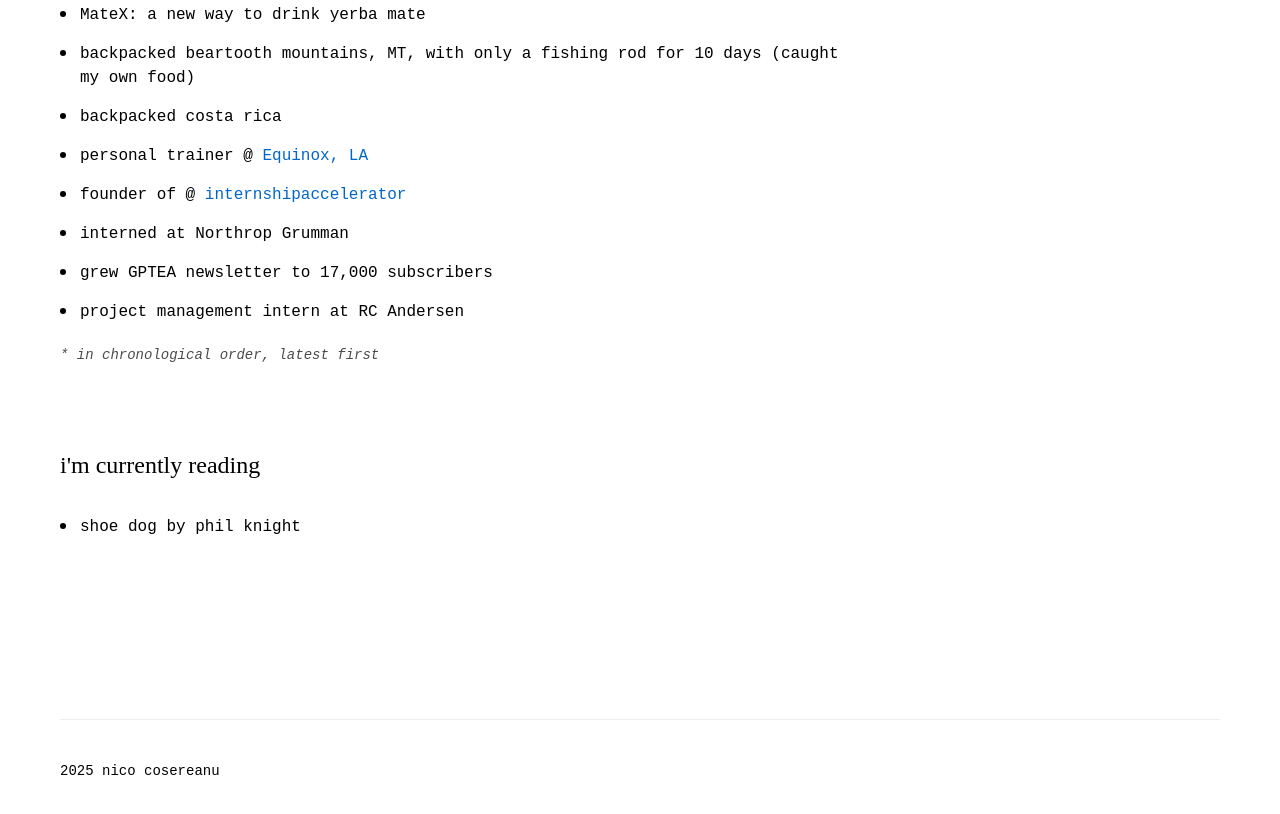
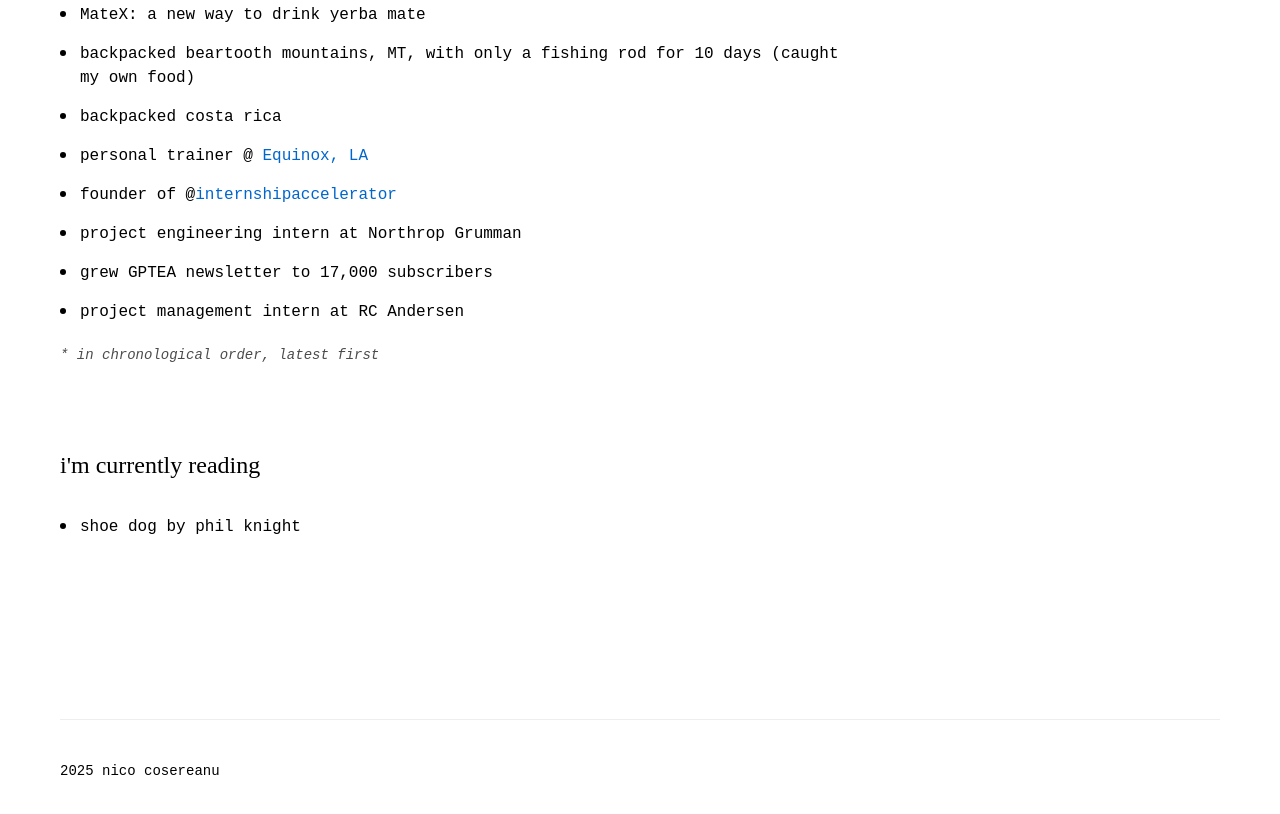
Before and after one commit to drinkitza/cosereanu-com, a plain HTML site: page index.html in a window 1280 px wide. Shown: the part 777-1591 px from the top of the page. Drawn offline with Linux system fonts and the light colour scheme.

Commit message:
Connect @ symbol to internshipaccelerator and update Northrop Grumman role

```diff
--- a/index.html
+++ b/index.html
@@ -62,10 +62,10 @@
                         <p>personal trainer @ <span class="highlight">Equinox, LA</span></p>
                     </div>
                     <div class="work-item">
-                        <p>founder of @ <span class="highlight">internshipaccelerator</span></p>
+                        <p>founder of @<span class="highlight">internshipaccelerator</span></p>
                     </div>
                     <div class="work-item">
-                        <p>interned at Northrop Grumman</p>
+                        <p>project engineering intern at Northrop Grumman</p>
                     </div>
                     <div class="work-item">
                         <p><a href="https://gptea.beehiiv.com/subscribe" target="_blank" class="subtle-link">grew GPTEA newsletter to 17,000 subscribers</a></p>
```
